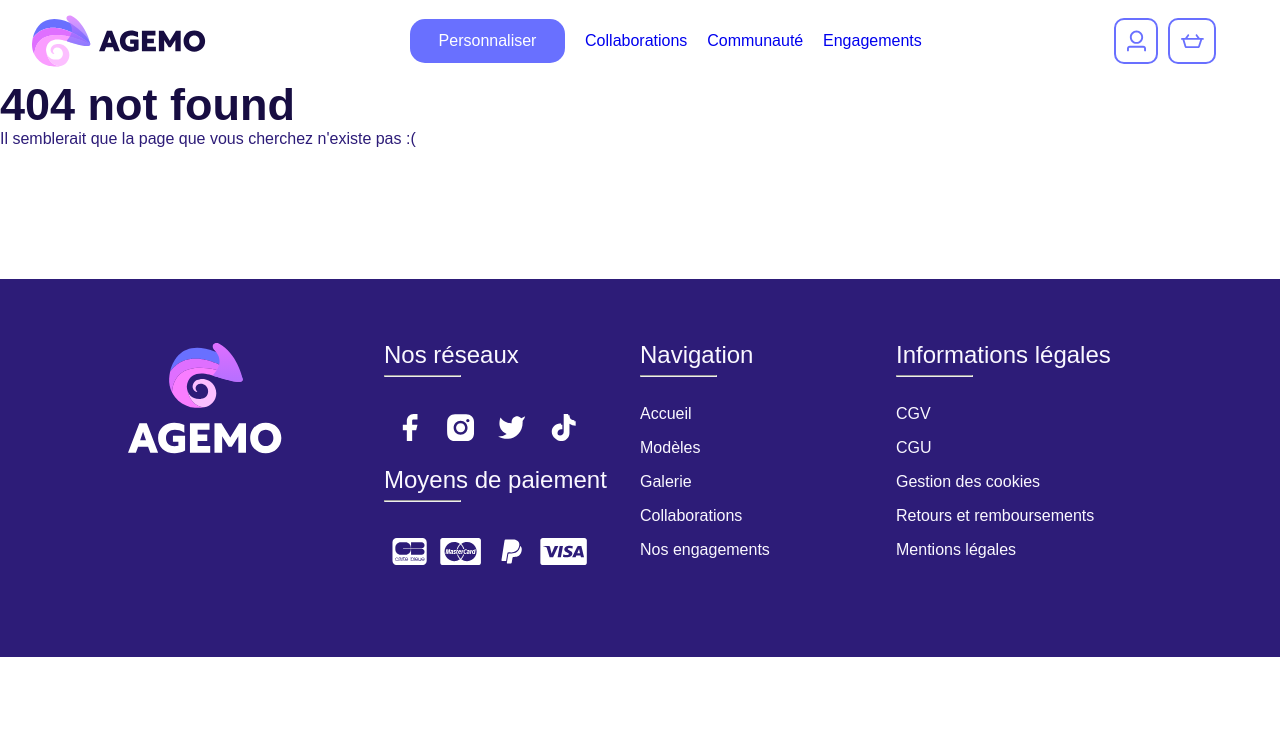
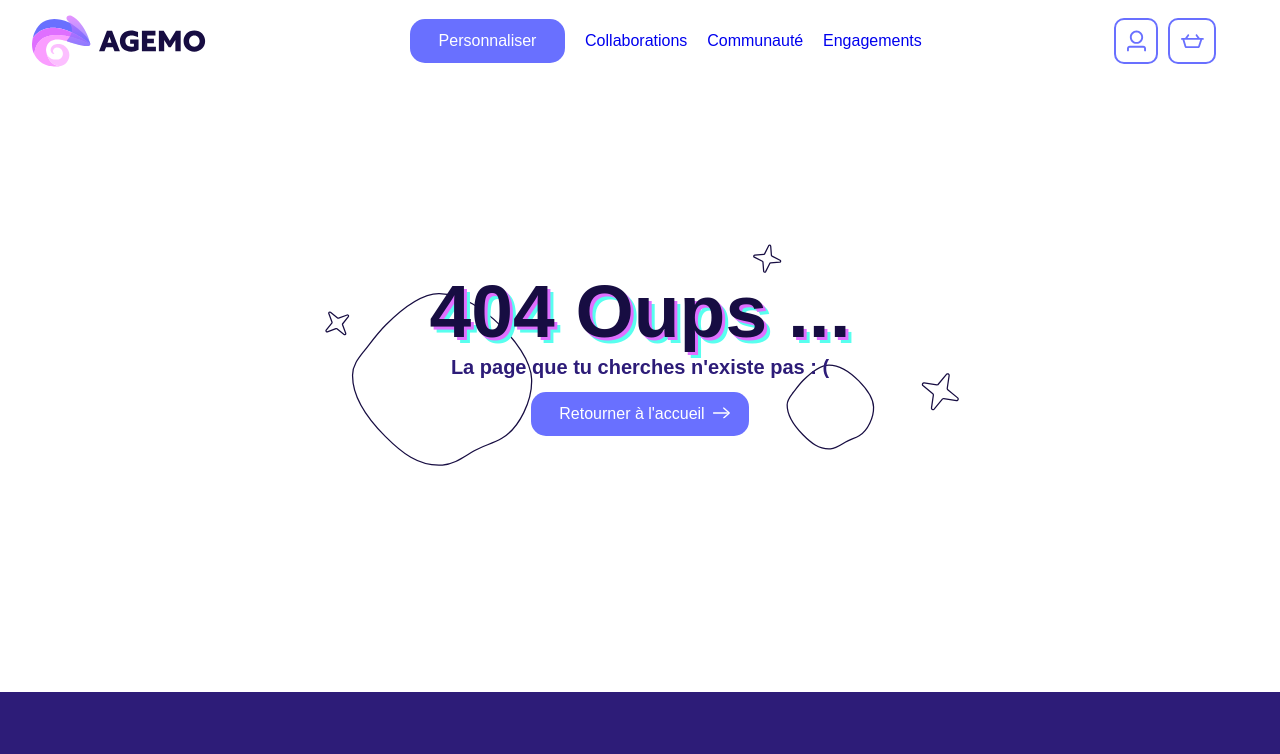
Before and after one commit to SeubJrd/agemovue, a Vue app: page /inscription in a window 1280 px wide. Shown: the top 754 px of the page. Built offline with nearby package versions, Linux system fonts and the light colour scheme; a web font is replaced by a local one.

Commit message:
styles 404 ( 404 terminée )

```diff
--- a/src/components/NotFound.vue
+++ b/src/components/NotFound.vue
@@ -1,18 +1,46 @@
 <template>
-
-    <div class="NotFound">
-
-        <h1>404 not found</h1>
-        <p>Il semblerait que la page que vous cherchez n'existe pas :(</p>
-
-    </div>
-
+  <div class="NotFound">
+    <h1>404 Oups ...</h1>
+    <p>La page que tu cherches n'existe pas : (</p>
+    <router-link class="primaryBtn -fleche" to="/Collaborations">
+          <span>Retourner à l'accueil</span>
+          <span class="icon-container"
+            ><svg
+              class="fleche"
+              version="1.1"
+              id="Calque_1"
+              xmlns="http://www.w3.org/2000/svg"
+              xmlns:xlink="http://www.w3.org/1999/xlink"
+              x="0px"
+              y="0px"
+              viewBox="0 0 42 16.1"
+              enable-background="new 0 0 42 16.1"
+              xml:space="preserve"
+            >
+              <path
+                class="fleche__line"
+                fill-rule="evenodd"
+                clip-rule="evenodd"
+                fill="#170D42"
+                d="M24.4,7.1H5c-0.6,0-1,0.4-1,1s0.4,1,1,1h19.4"
+              />
+              <path
+                class="fleche__pointe"
+                fill-rule="evenodd"
+                clip-rule="evenodd"
+                fill="#170D42"
+                d="M24.4,9.1l-5.9,5.3c-0.4,0.4-0.4,1-0.1,1.4s1,0.4,1.4,0.1l7.8-7
+                        c0.2-0.2,0.3-0.5,0.3-0.7c0-0.3-0.1-0.6-0.3-0.7l-7.8-7.2c-0.4-0.4-1-0.3-1.4,0.1s-0.3,1,0.1,1.4l5.9,5.3"
+              /></svg
+          ></span>
+        </router-link>
+  </div>
 </template>
 
 <script>
 export default {
-    name: 'NotFound',
-}
+  name: "NotFound",
+};
 </script>
 
 
@@ -20,14 +48,62 @@ export default {
 
 @media screen and (min-width: 960px) {
 
-
+  .NotFound {
+    width: 50%;
+    margin: 5% 25%;
+    display: flex;
+    flex-direction: column;
+    justify-content: center;
+    align-items: center;
+    padding-top: 10%;
+    padding-bottom: 10%;
+    background-repeat: no-repeat;
+    background-size: 100% 100%;
+    background-image: url("../assets/Icones/deco-titre.svg");
+    & h1 {
+      font-size: 75px;
+      font-weight: 800;
+      color: $colorTitle;
+      text-shadow: 3px 3px $colorActionSecond, 6px 6px $bleuFluo;
+      margin-bottom: 1%;
+    }
+    & p{
+        font-weight: bold;
+        font-size: 20px;
+        margin-bottom: 2%;
+    }
+  }
 }
-
 
 @media screen and (max-width: 960px) {
 
+    .NotFound {
+    width: 100%;
+    margin-top: 50%;
+    margin-bottom: 50%;
+    display: flex;
+    flex-direction: column;
+    justify-content: center;
+    align-items: center;
+    padding: 5% 10%;
+    background-repeat: no-repeat;
+    background-size: 100% 100%;
+    background-image: url("../assets/Icones/deco-titre.svg");
+    & h1 {
+      font-size: 50px;
+      font-weight: 800;
+      color: $colorTitle;
+      text-shadow: 3px 3px $colorActionSecond, 6px 6px $bleuFluo;
+      margin-bottom: 5%;
+    }
+    & p{
+        font-weight: bold;
+        font-size: 20px;
+        margin-bottom: 4%;
+        text-align: center;
+    }
+  }
 
 
 }
-
 </style>
```
